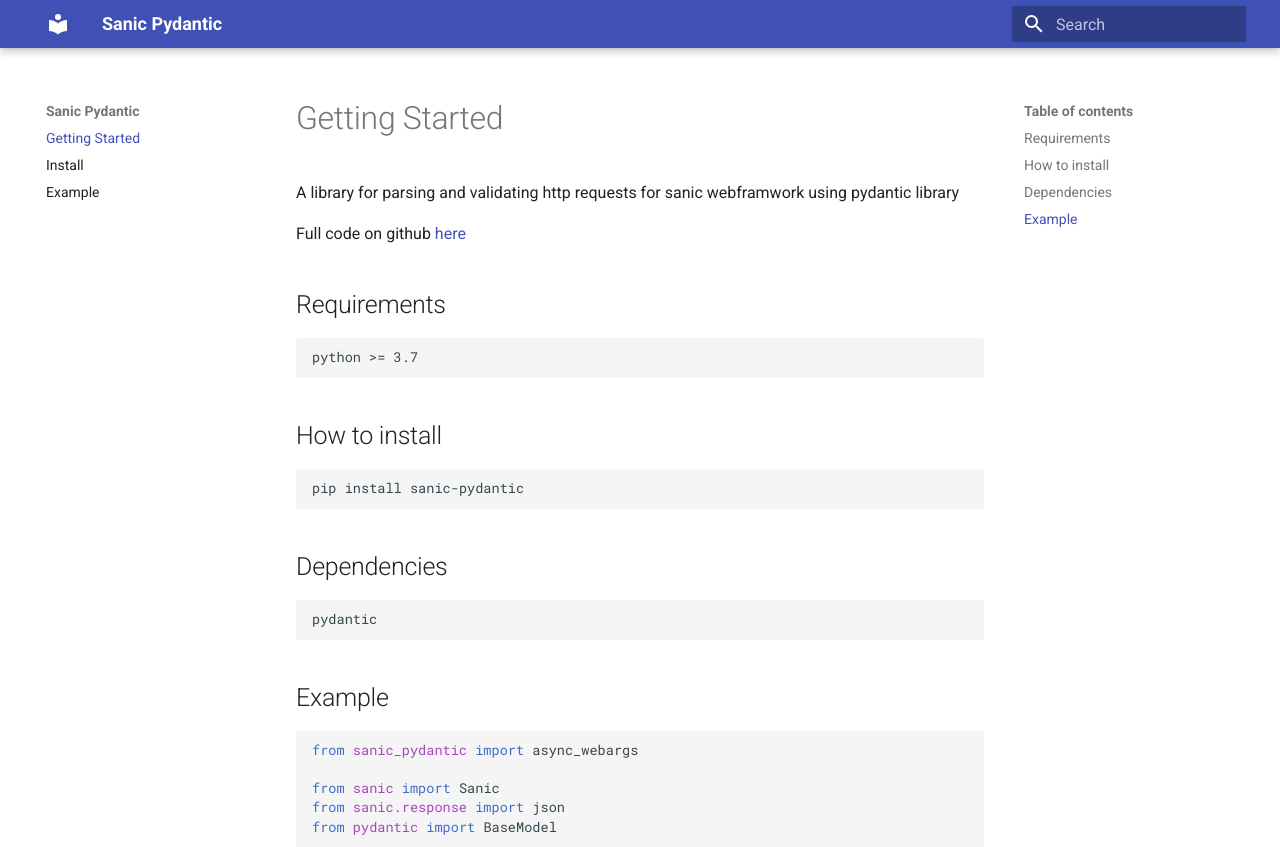
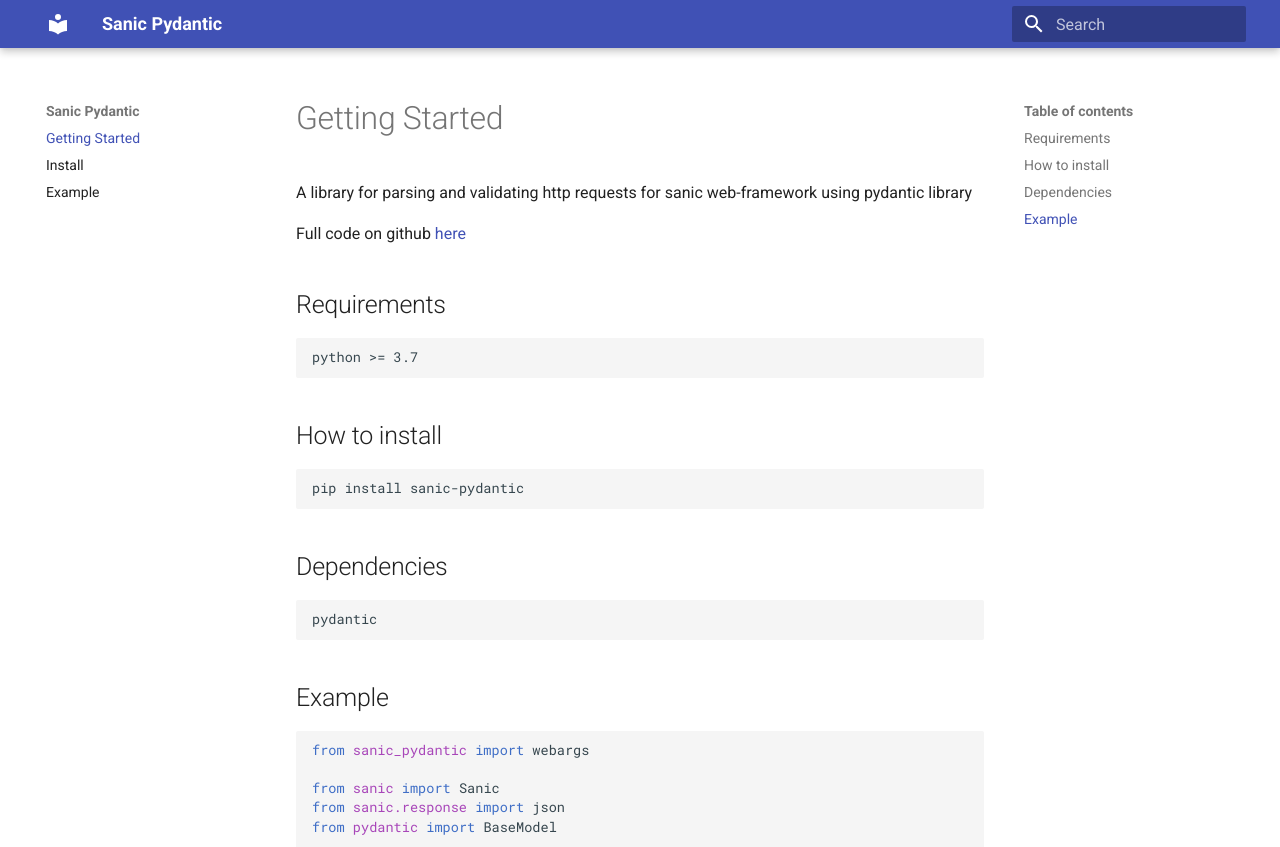
Before and after one commit to nf1s/sanic-pydantic, an MkDocs documentation site: the page built from docs/index.md, in a window 1280 px wide and 1239 px high. Shown: the top 847 px of the window. Built offline with MkDocs 1.6.1 and Material for MkDocs 9.7.7, drawn with Linux system fonts in a browser that asks for light colours.

Commit message:
fixes docs

````diff
--- a/docs/index.md
+++ b/docs/index.md
@@ -1,6 +1,6 @@
 # Getting Started
 
-A library for parsing and validating http requests for sanic webframwork using pydantic library
+A library for parsing and validating http requests for sanic web-framework using pydantic library
 
 Full code on github [here](https://github.com/ahmednafies/sanic_pydantic)
 
@@ -21,7 +21,7 @@
 ## Example
 
 ```python
-from sanic_pydantic import async_webargs
+from sanic_pydantic import webargs
 
 from sanic import Sanic
 from sanic.response import json
````
Also changed, not shown: README.md (+2 -2 lines), docs/example.md (+1 -1 lines).
